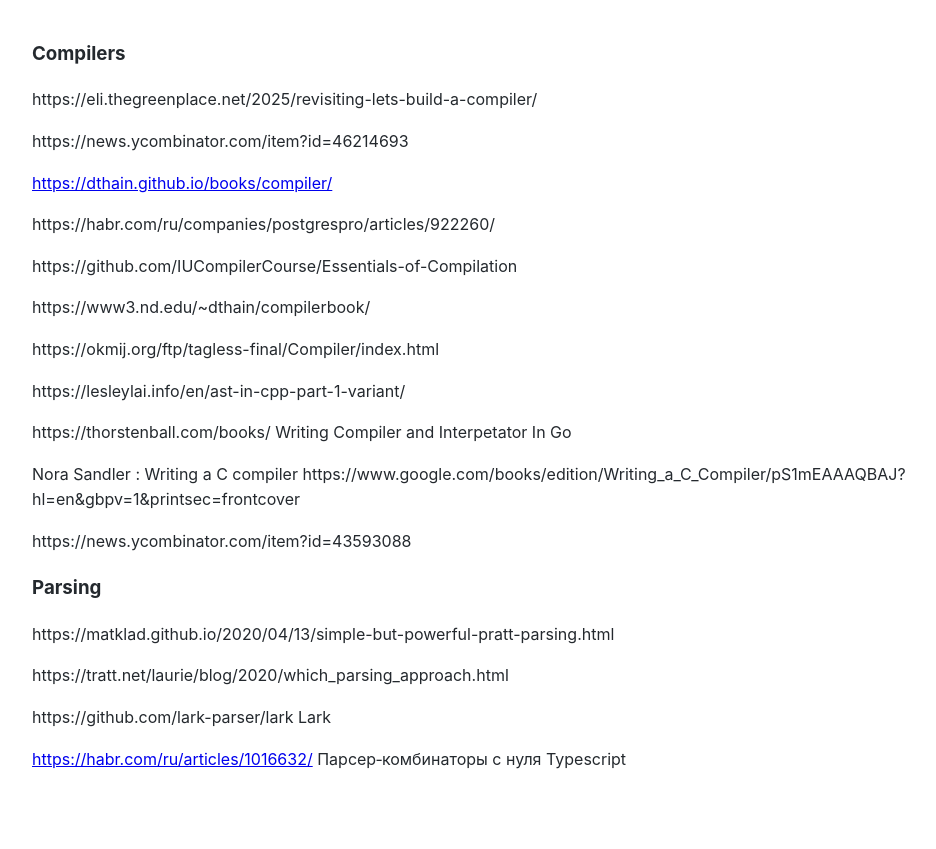
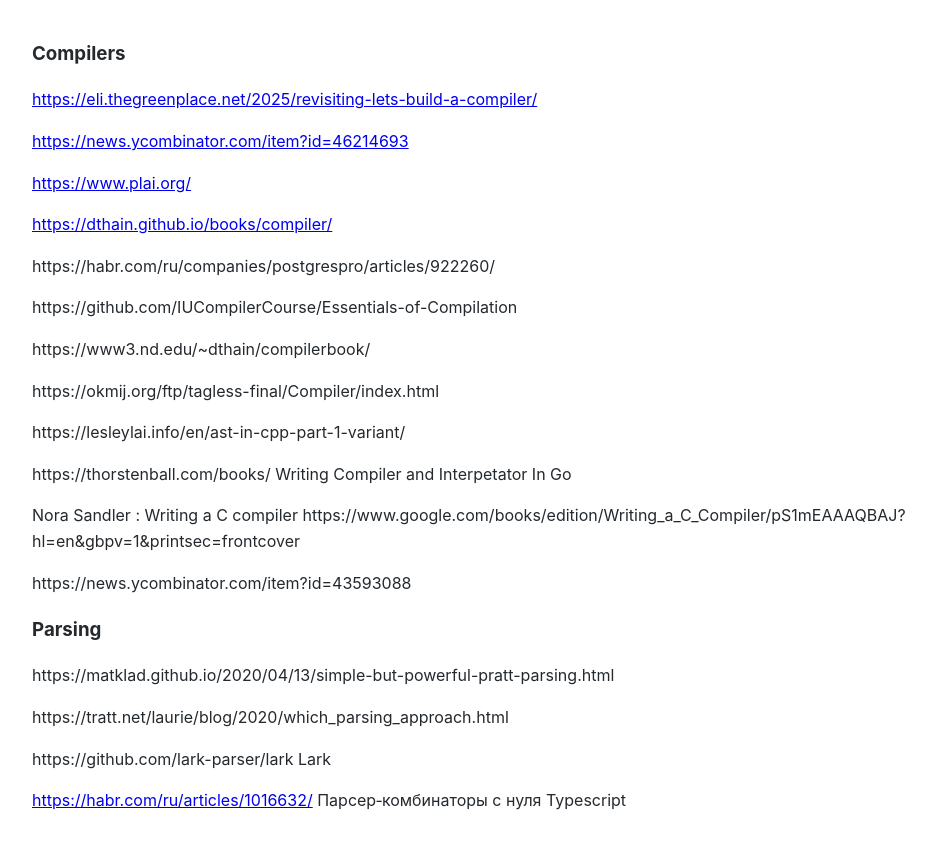
Before and after one commit to Michael-Lubinsky/michael-lubinsky.github.com, a Jekyll site: the page built from compilers/compilers.md, in a window 1280 px wide. Shown: the top 849 px of the page, without its empty margins (158-1094 px from the left). Built offline with Jekyll 4.4.1, drawn with Linux system fonts in a browser that asks for light colours; our own code applies the rules of GitHub Pages for plain Markdown files.

Commit message:
Update compilers.md

```diff
--- a/compilers/compilers.md
+++ b/compilers/compilers.md
@@ -1,8 +1,10 @@
 ### Compilers
 
-https://eli.thegreenplace.net/2025/revisiting-lets-build-a-compiler/
+<https://eli.thegreenplace.net/2025/revisiting-lets-build-a-compiler/>
 
-https://news.ycombinator.com/item?id=46214693
+<https://news.ycombinator.com/item?id=46214693>
+
+<https://www.plai.org/>
 
 <https://dthain.github.io/books/compiler/>
 
```
